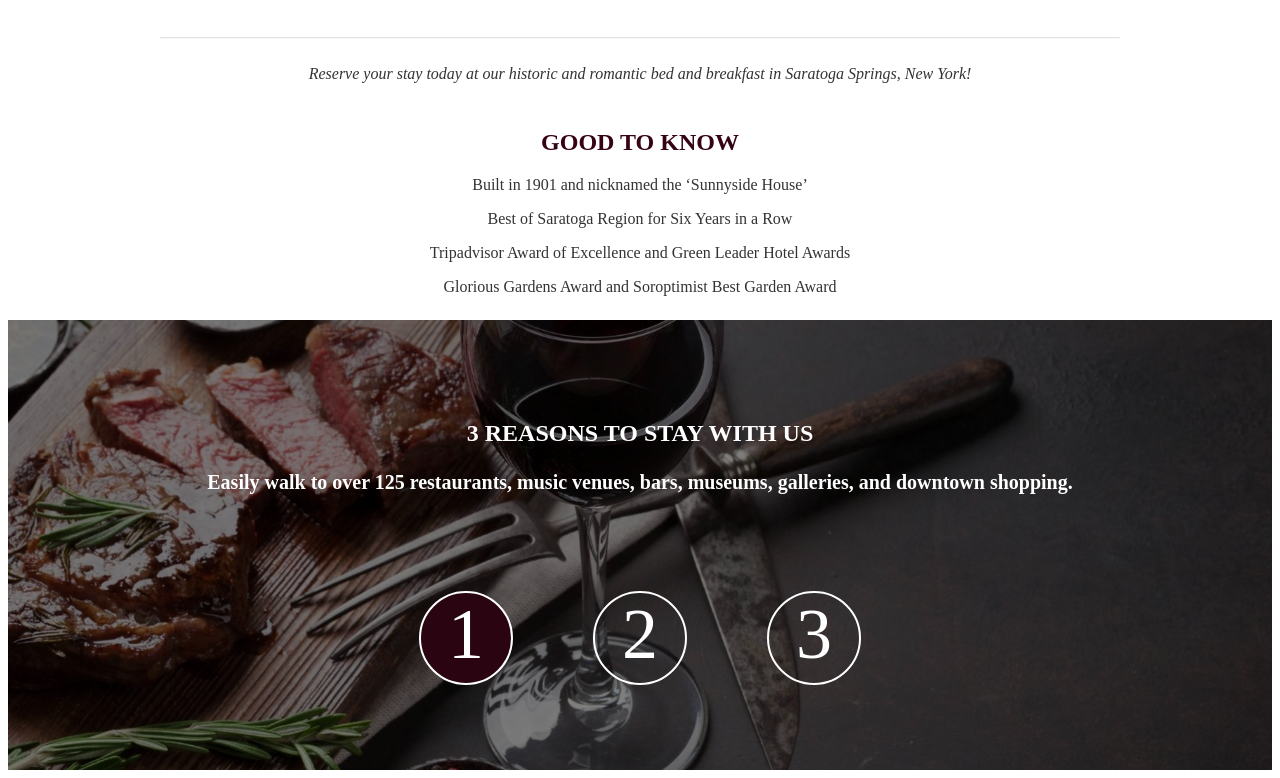
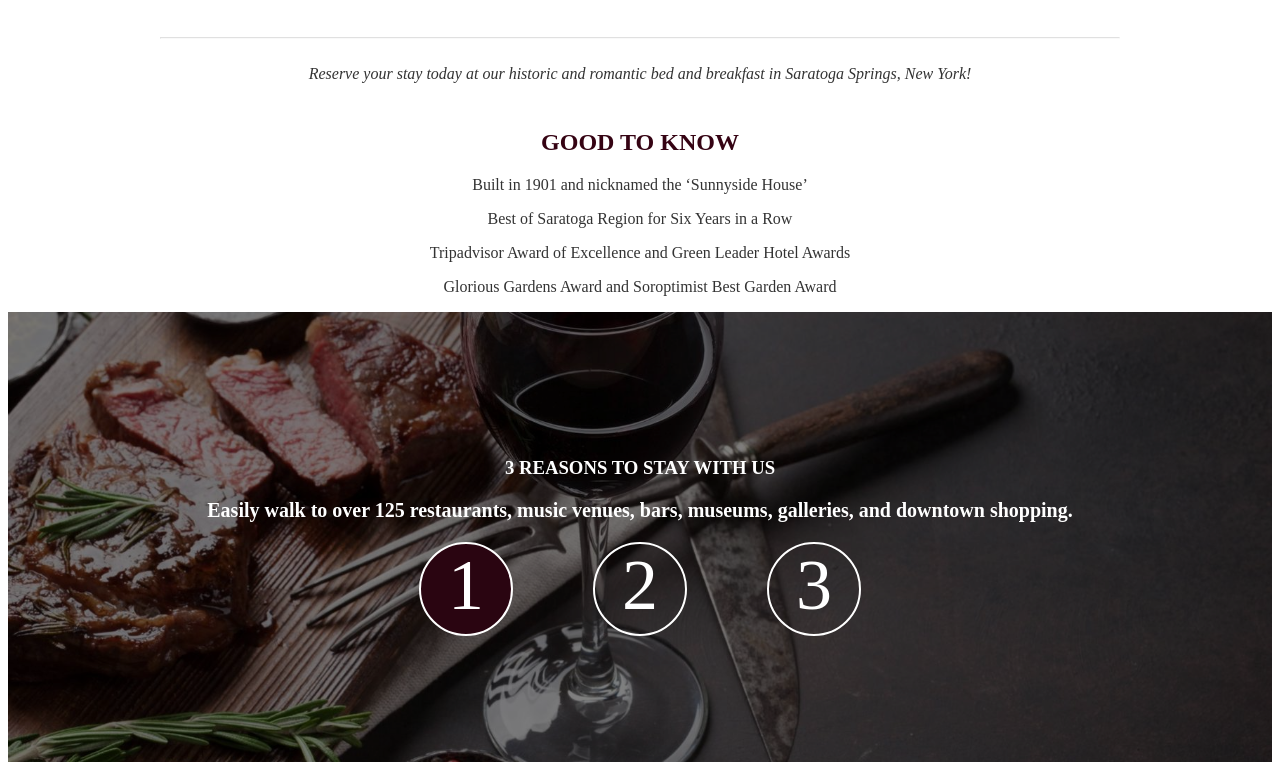
Before and after one commit to vilaj46/union-gables, a Gatsby site: page /HomePage/HomePage in a window 1280 px wide. Shown: the part 1723-2501 px from the top of the page. Built offline with nearby package versions, Linux system fonts and the light colour scheme; Gatsby itself is replaced by a stand-in of ours.

Commit message:
Cleaned ThreeReasons code and better spaced the content inside the images.

```diff
--- a/src/styledComponents/HomePage/ThreeReasons.js
+++ b/src/styledComponents/HomePage/ThreeReasons.js
@@ -8,23 +8,14 @@ import mainImage6 from "../../images/main_image6.jpg";
 const Container = styled.div`
   position: relative;
   min-height: 450px;
+  display: flex;
+  justify-content: center;
 `;
 
 const H3Container = styled.h3`
   text-transform: uppercase;
   text-align: center;
   color: #ffffff;
-  padding-top: 100px;
-  font-size: 24px;
-  font-weight: 600;
-
-  @media screen and (max-width: 600px) {
-    padding-top: 50px;
-  }
-
-  @media screen and (max-width: 450px) {
-    padding-top: 25px;
-  }
 `;
 
 const ParagraphContainer = styled.p`
@@ -32,7 +23,6 @@ const ParagraphContainer = styled.p`
   color: #ffffff;
   font-size: 20px;
   font-weight: 600;
-  height: 100px;
 
   @media screen and (max-width: 550px) {
     width: 90%;
@@ -51,7 +41,6 @@ const BackgroundImage = styled.div`
   z-index: -1;
   overflow: hidden;
   filter: brightness(50%);
-  // transform: scale(1.5);
 `;
 
 const NumbersContainer = styled.div`
@@ -109,6 +98,11 @@ const Button = styled.div`
   }
 `;
 
+const Center = styled.div`
+  height: 50%;
+  margin: auto;
+`;
+
 const reasons = [
   {
     img: mainImage5,
@@ -135,7 +129,7 @@ const ThreeReasons = () => {
       <BackgroundImage
         style={{ backgroundImage: `url(${reasons[reason].img})` }}
       />
-      {/* <ImageContainer src={reasons[reason].img} alt="Heyyy" /> */}
+      <Center>
         <H3Container>3 Reasons to Stay with us</H3Container>
         <ParagraphContainer>{reasons[reason].text}</ParagraphContainer>
         <NumbersContainer>
@@ -158,6 +152,7 @@ const ThreeReasons = () => {
             setReason={setReason}
           />
         </NumbersContainer>
+      </Center>
     </Container>
   );
 };
```
Lines whose indentation alone changed are shown as unchanged.
